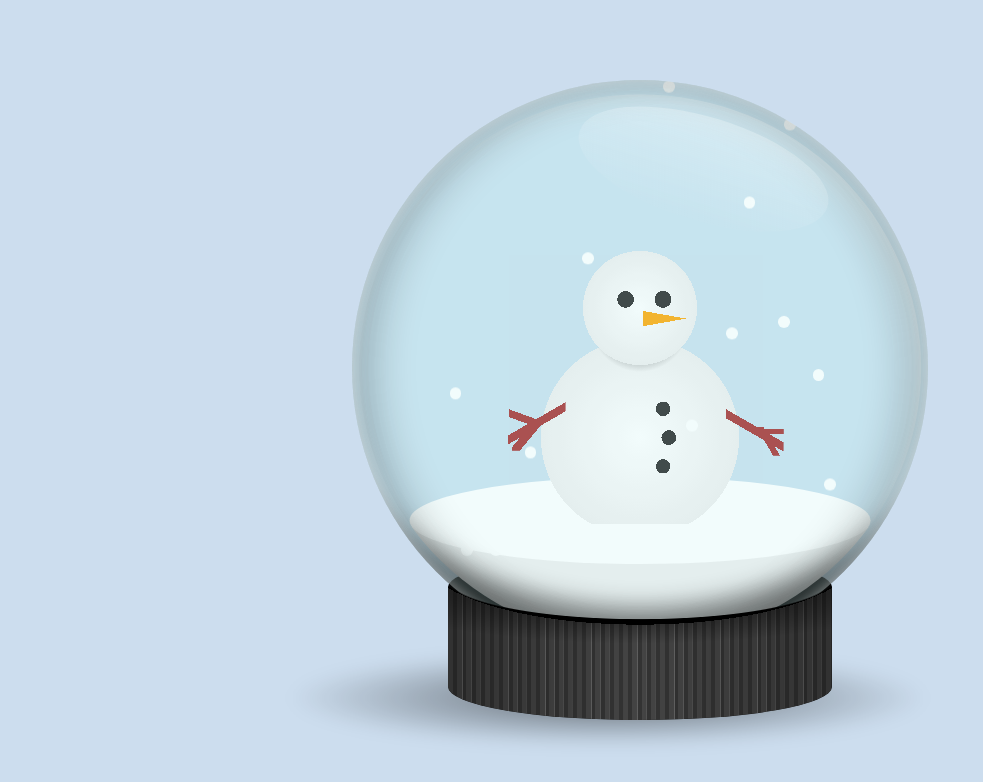
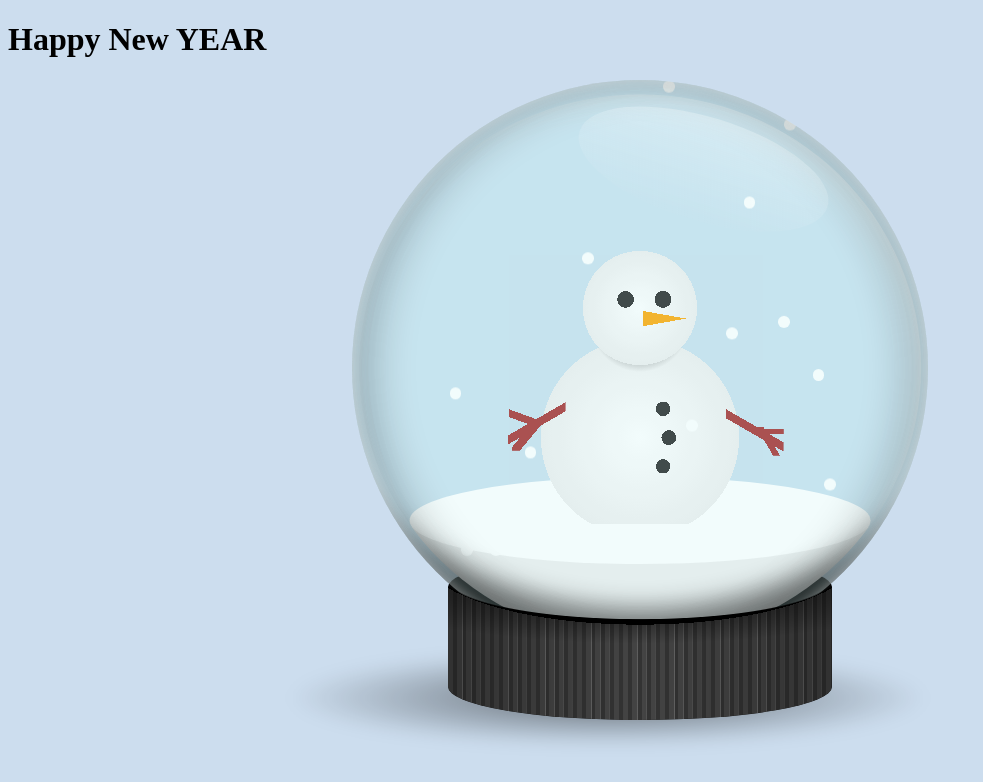
Before and after one commit to mcmxlus/pages, a plain HTML site: page index.html in a window 1280 px wide. Shown: the whole page, without its empty margins (0-983 px from the left). Drawn offline with Linux system fonts and the light colour scheme.

Commit message:
add h1 text

```diff
--- a/index.html
+++ b/index.html
@@ -4,10 +4,10 @@
    <meta charset="UTF-8">
    <meta name="viewport" content="width=device-width, initial-scale=1.0">
    <link rel="stylesheet" href="main.css">
-   <title>Document</title>
+   <title>Snowman</title>
 </head>
 <body>
-
+	<h1>Happy New YEAR</h1>
 
 <div class="canvas">
   <div class="shadow"></div>
```
